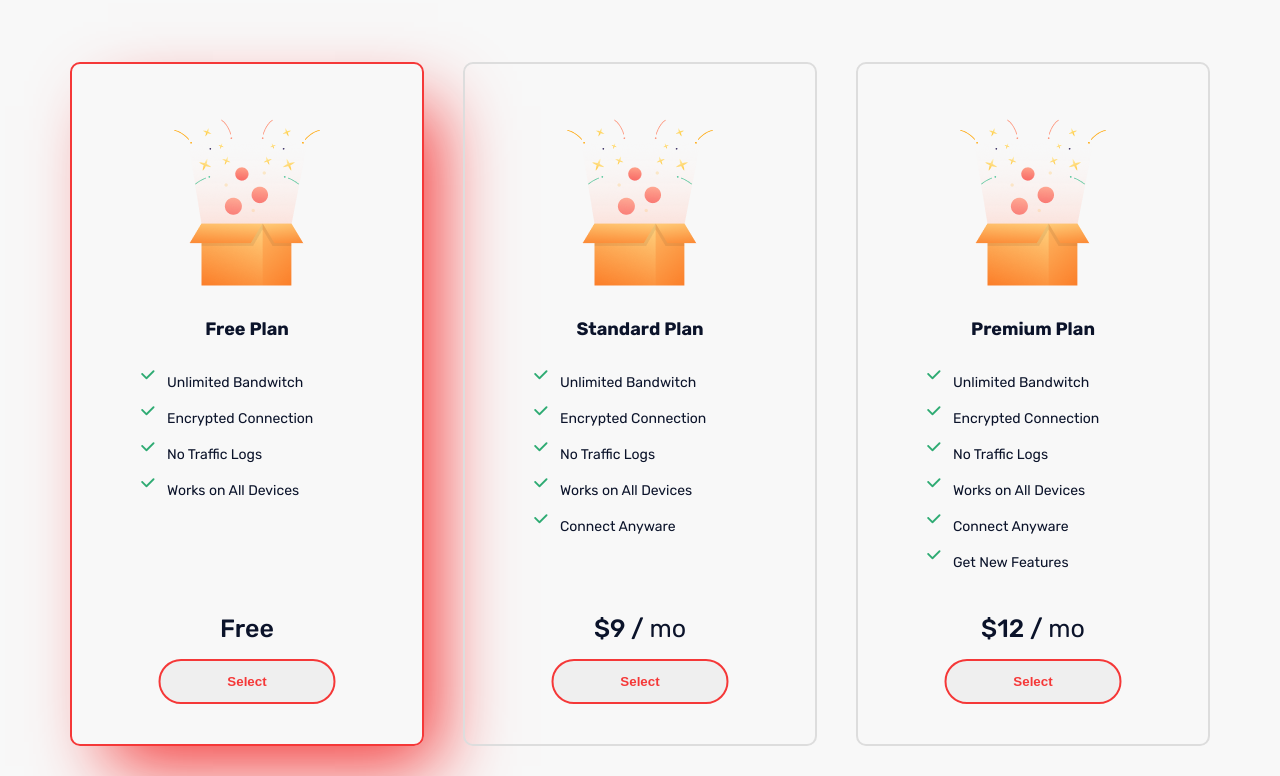
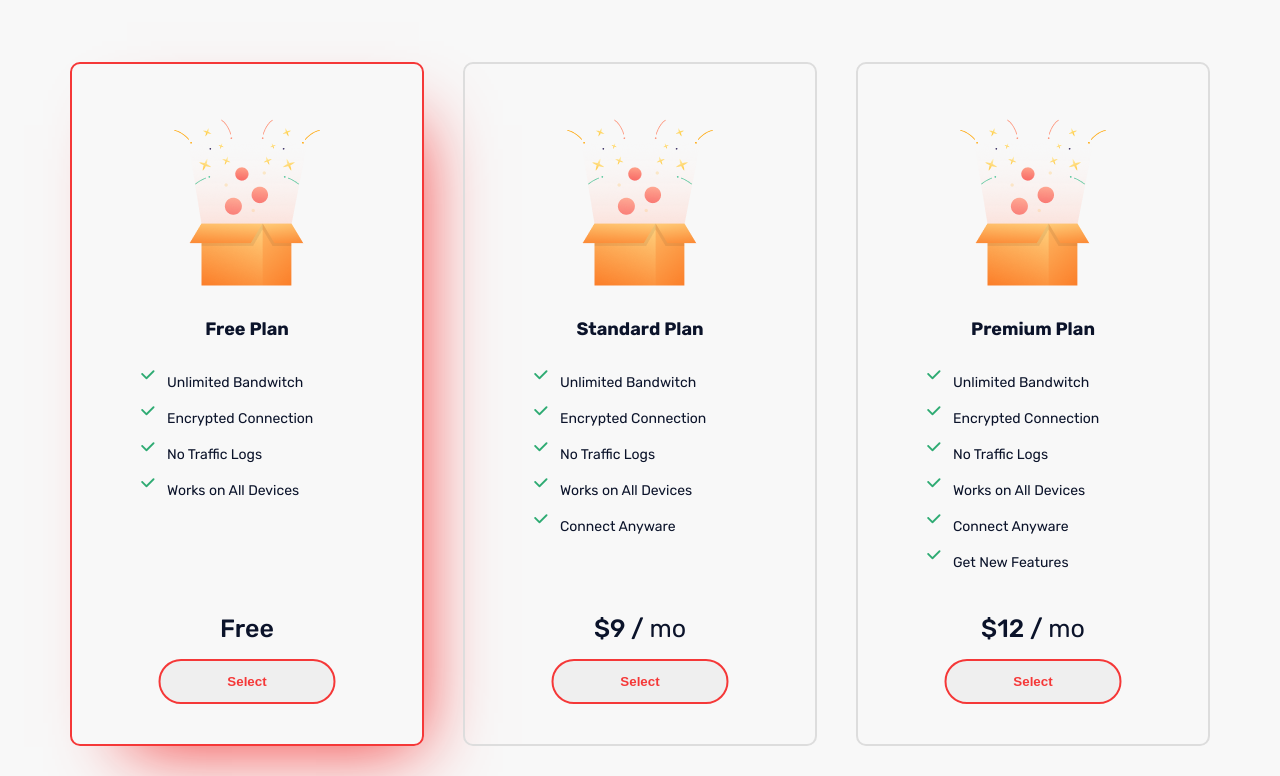
Before and after one commit to AdiletBuytukov/neobis-front-lasles-VPN, a plain HTML site: page index.html in a window 1280 px wide. In both pictures the pointer is over the element 247 px from the left and 1793 px from the top of the page. Shown: the part 1390-2166 px from the top of the page. Drawn offline with Linux system fonts and the light colour scheme.

Commit message:
Изменен box-shadow для choose-block-1:hover,        choose-block-2:hover,choose-block-3:hover

```diff
--- a/css/style.css
+++ b/css/style.css
@@ -258,7 +258,7 @@ body {
 .choose-block-2:hover,
 .choose-block-3:hover {
     border: 2px solid #F53838;
-    box-shadow: 26px 32px 69px -12px #F53838;
+    box-shadow: 26px 32px 69px -31px #F53838;
 }
 
 .choose-link-block {
```
